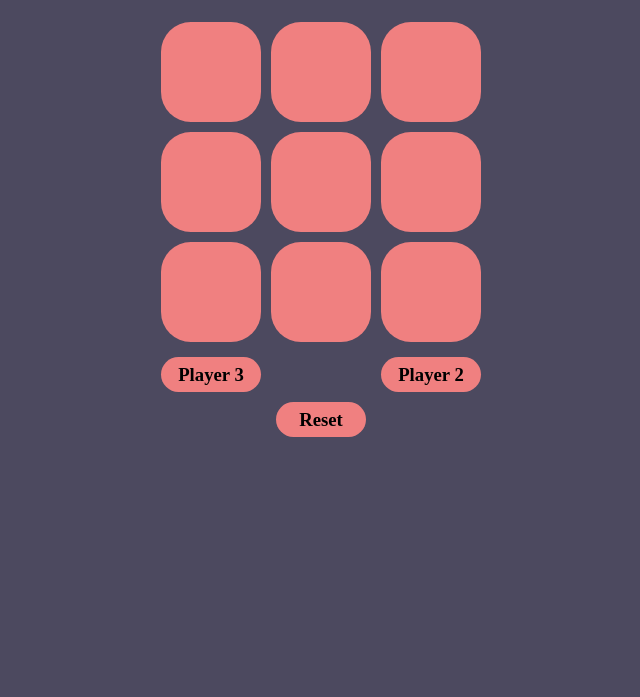
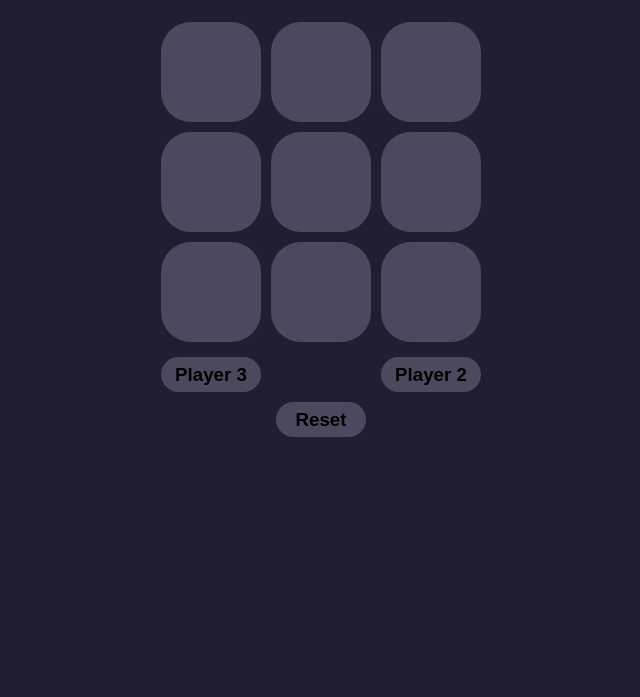
Before and after one commit to bartbzd/tic-tac-toe, a plain HTML site: page index.html in a window 1280 px wide. Shown: the part 103-800 px from the top of the page, without its empty margins (319-959 px from the left). Drawn offline with Linux system fonts and the light colour scheme.

Commit message:
Add color palette

```diff
--- a/styles.css
+++ b/styles.css
@@ -5,26 +5,27 @@
   box-sizing: border-box;
   outline: none;
   border: 0;
-  /* font family */
+  font-family: "Urbanist", sans-serif;
 }
 
 :root {
-  --background: #4c495f;
-  --tile: #1f1f2f;
-  --tile-hover: #87839f;
+  --primary: #1f1f2f;
+  --secondary: #4c495f;
+  --secondary: #4c495f;
+  --tertiary: #4c495f;
+  --hover: #87839f;
   --player: #15151c;
   --text: #cbcccd;
   --possible-1: #494552;
 }
 body {
-  background-color: var(--background);
+  background-color: var(--primary);
 }
 header {
   height: 100px;
   line-height: 100px;
   text-align: center;
   margin-bottom: 20px;
-  background-color: var(--background);
 }
 .gameboard {
   margin: 0 auto;
@@ -42,7 +43,7 @@ header {
   line-height: 90px;
   text-align: center;
   border-radius: 30px;
-  background-color: lightcoral;
+  background-color: var(--secondary);
   transition: 0.2s;
 
   -webkit-user-select: none; /* Safari */
@@ -53,12 +54,13 @@ header {
 .game-cell:hover {
   transform: scale(1.05);
   transition: 0.2s;
+  background-color: var(--hover);
 }
 
 .player,
 .reset-btn {
   border-radius: 25px;
-  background-color: lightcoral;
+  background-color: var(--secondary);
 }
 .players {
   display: flex;
```
